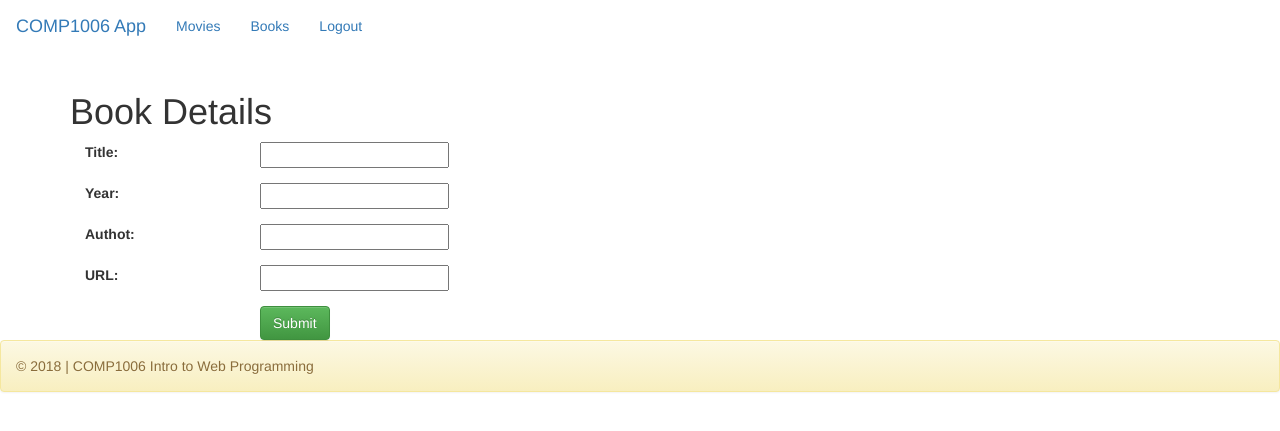
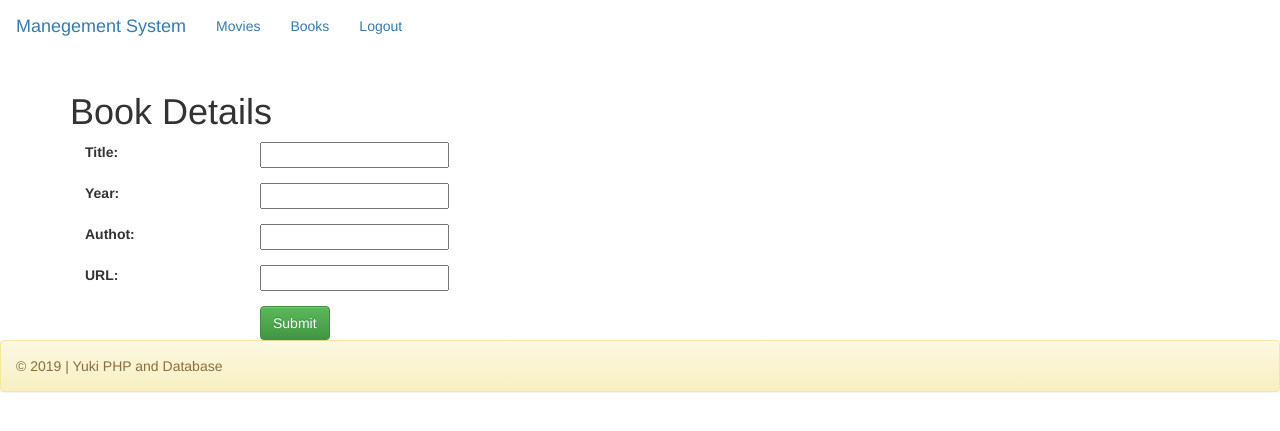
Before and after one commit to Snowball1020/DataBaseMultipleConnection, a PHP site: page /book.php in a window 1280 px wide. Shown: the top 431 px of the page. Run offline with PHP 8.4, Linux system fonts and the light colour scheme; the visitor is signed in with stand-in values (Sample User, id 1).

Commit message:
change title and footer

```diff
--- a/footer.php
+++ b/footer.php
@@ -1,5 +1,5 @@
 <footer class="alert alert-warning">
-	&copy; 2018 | COMP1006 Intro to Web Programming
+	&copy; 2019 | Yuki PHP and Database
 
 </footer>
 
--- a/header.php
+++ b/header.php
@@ -17,7 +17,7 @@
 <body>
 
 <nav class="navbar">
-	<a href="menu.php" title="COMP1006 Web Application" class="navbar-brand">COMP1006 App</a>
+	<a href="menu.php" title="COMP1006 Web Application" class="navbar-brand">Manegement System</a>
 
 	<ul class="nav navbar-nav">
 		<?php // show public or private links depending on whether the user has been authenticated
```
